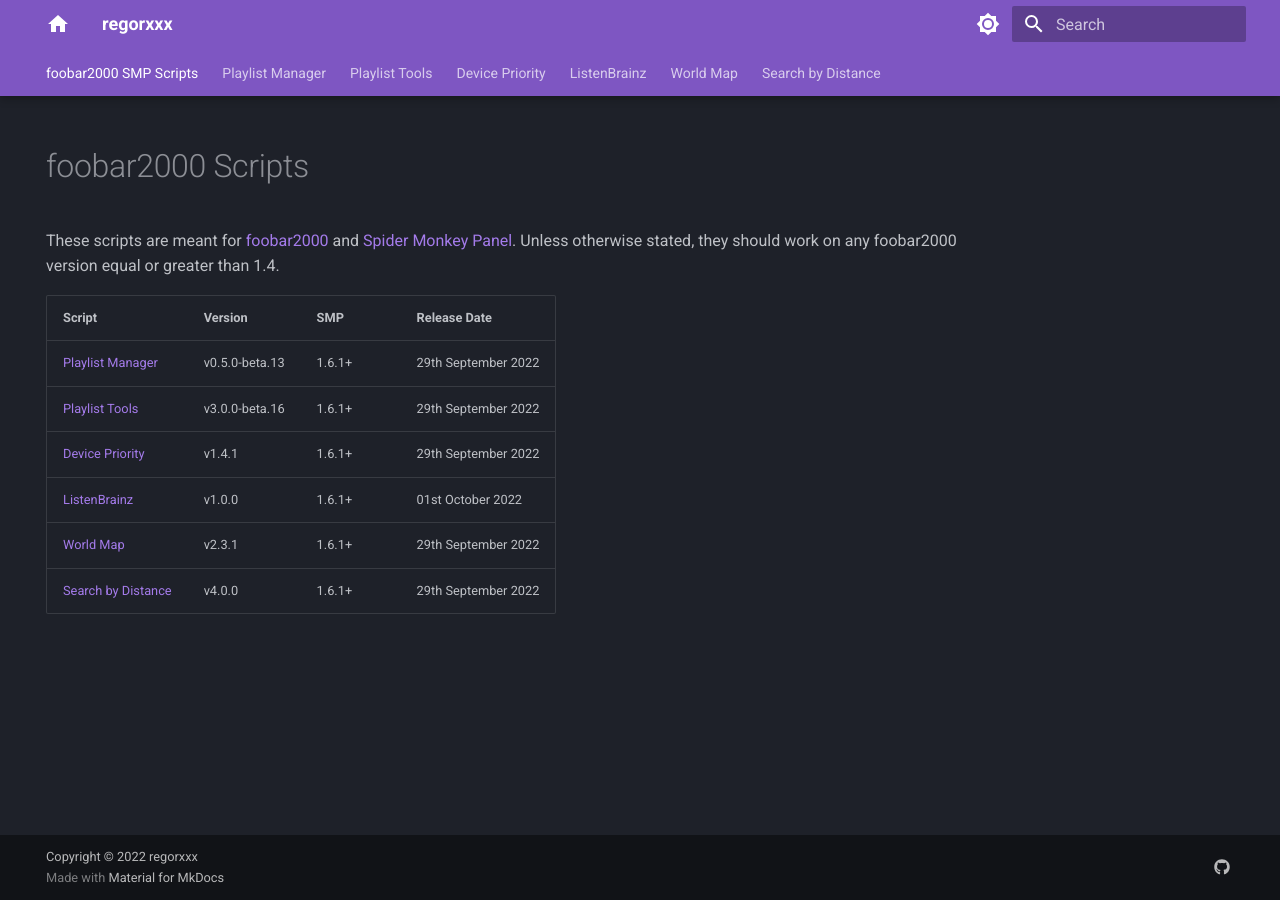
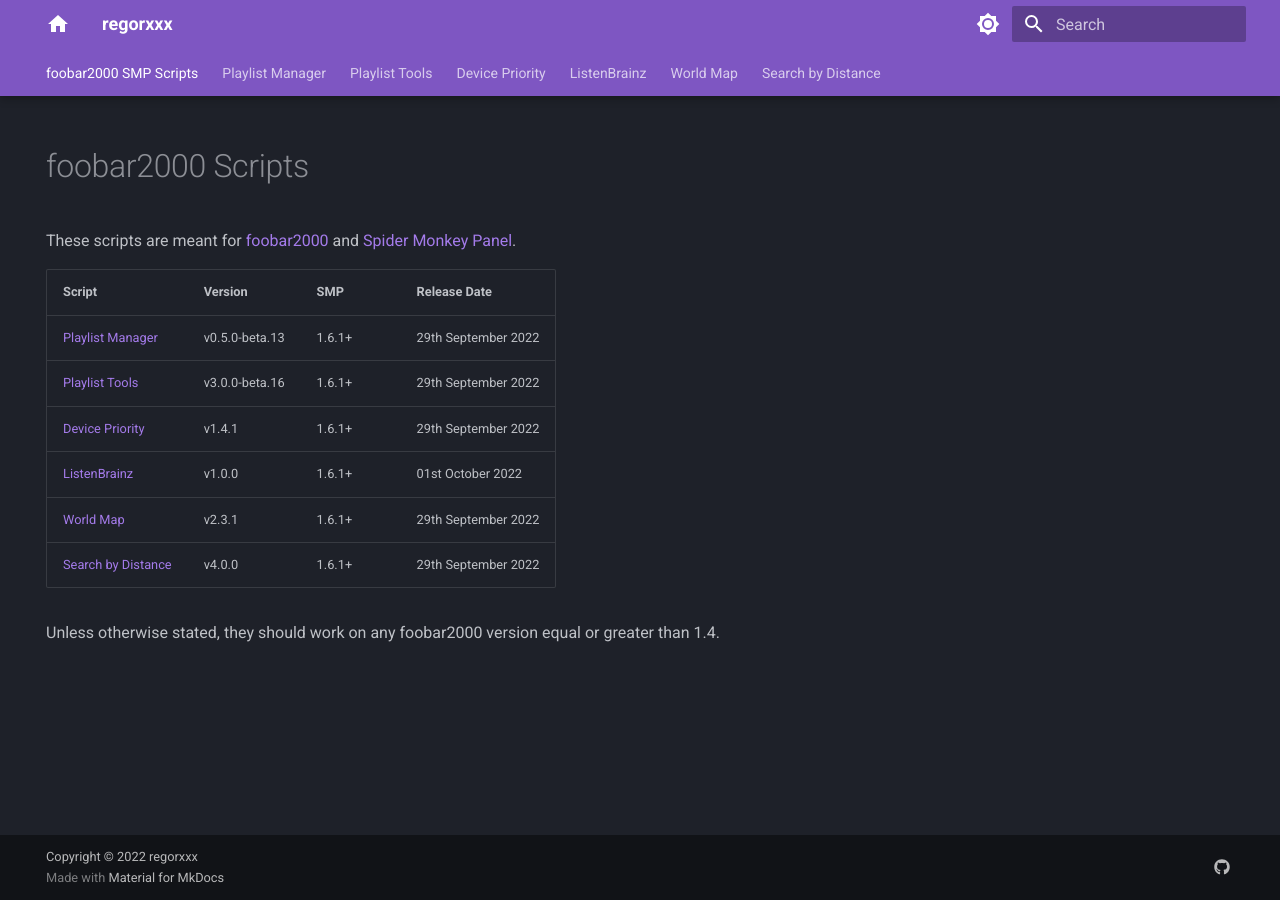
Before and after one commit to regorxxx/foobar2000-SMP.github.io, an MkDocs documentation site: the page built from docs/index.md, in a window 1280 px wide. Built offline with MkDocs 1.6.1 and Material for MkDocs 9.7.7, drawn with Linux system fonts in a browser that asks for light colours; some of the changed lines change nothing that is shown.

Commit message:
Update front page.

```diff
--- a/docs/index.md
+++ b/docs/index.md
@@ -4,8 +4,8 @@
 
 # foobar2000 Scripts
 
-These scripts are meant for [foobar2000](https://www.foobar2000.org/) and [Spider Monkey Panel](https://theqwertiest.github.io/foo_spider_monkey_panel/).
-Unless otherwise stated, they should work on any foobar2000 version equal or greater than 1.4.
+These scripts are meant for [foobar2000](https://www.foobar2000.org/) and
+ [Spider Monkey Panel](https://theqwertiest.github.io/foo_spider_monkey_panel/).
 
 |Script|Version|SMP|Release Date|
 |:---|:---|:---|:---|
@@ -15,3 +15,5 @@
 |[ListenBrainz](scripts/listenbrainz-smp)|v1.0.0|1.6.1+|01st October 2022|
 |[World Map](scripts/world-map-smp)|v2.3.1|1.6.1+|29th September 2022|
 |[Search by Distance](scripts/search-by-distance-smp)|v4.0.0|1.6.1+|29th September 2022|
+
+Unless otherwise stated, they should work on any foobar2000 version equal or greater than 1.4.
```
